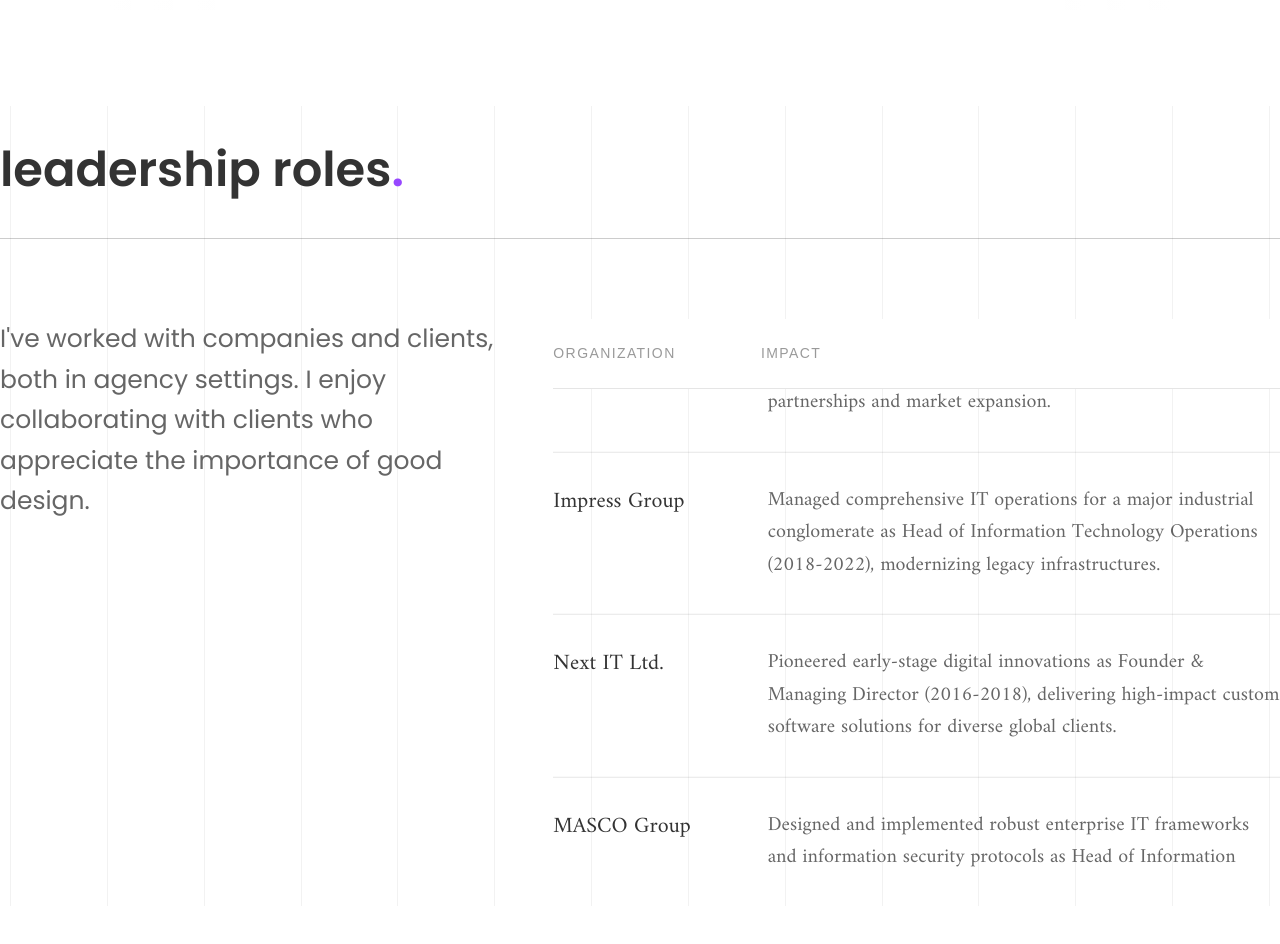
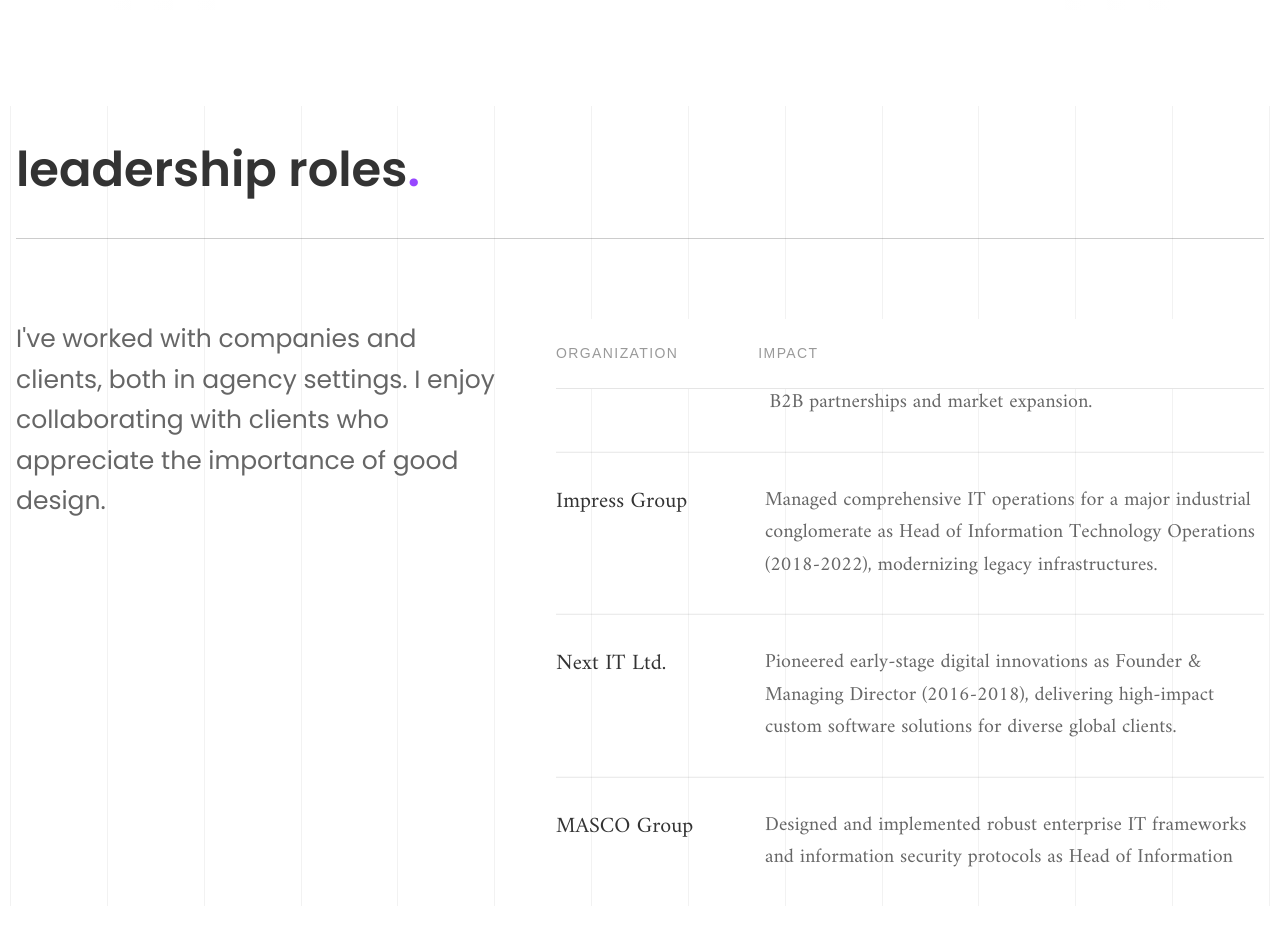
Before and after one commit to sinu5550/kahafil-ora-portfolio, a Next.js app: page / in a window 1280 px wide. Shown: the part 2360-3304 px from the top of the page. Built offline with nearby package versions, Linux system fonts and the light colour scheme; a web font is replaced by a local one.

Commit message:
[update] Refine Leadership table structure and fixed-header scrolling behavior

```diff
--- a/src/components/home/leadership/Leadership.tsx
+++ b/src/components/home/leadership/Leadership.tsx
@@ -65,7 +65,7 @@
             ))}
         </div>
 
-        <div className="container mx-auto relative z-10 px-4 md:px-0">
+        <div className="container mx-auto relative z-10 px-4 ">
           <div className="mb-20">
             <h2 className="text-[32px] md:text-[48px] font-poppins font-semibold text-[#333] mb-8">
               leadership roles<span className="text-[#9747FF]">.</span>
```
